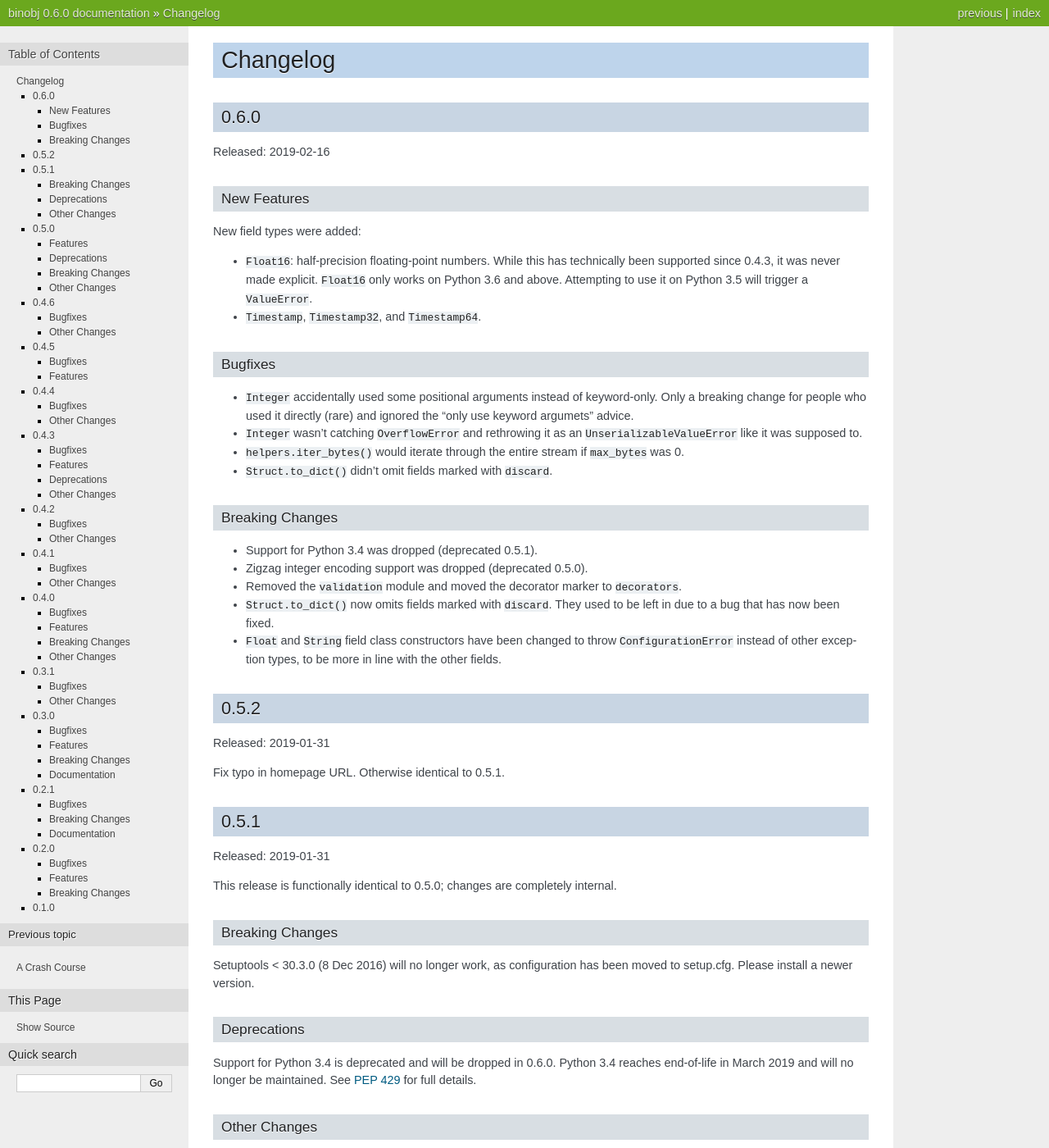
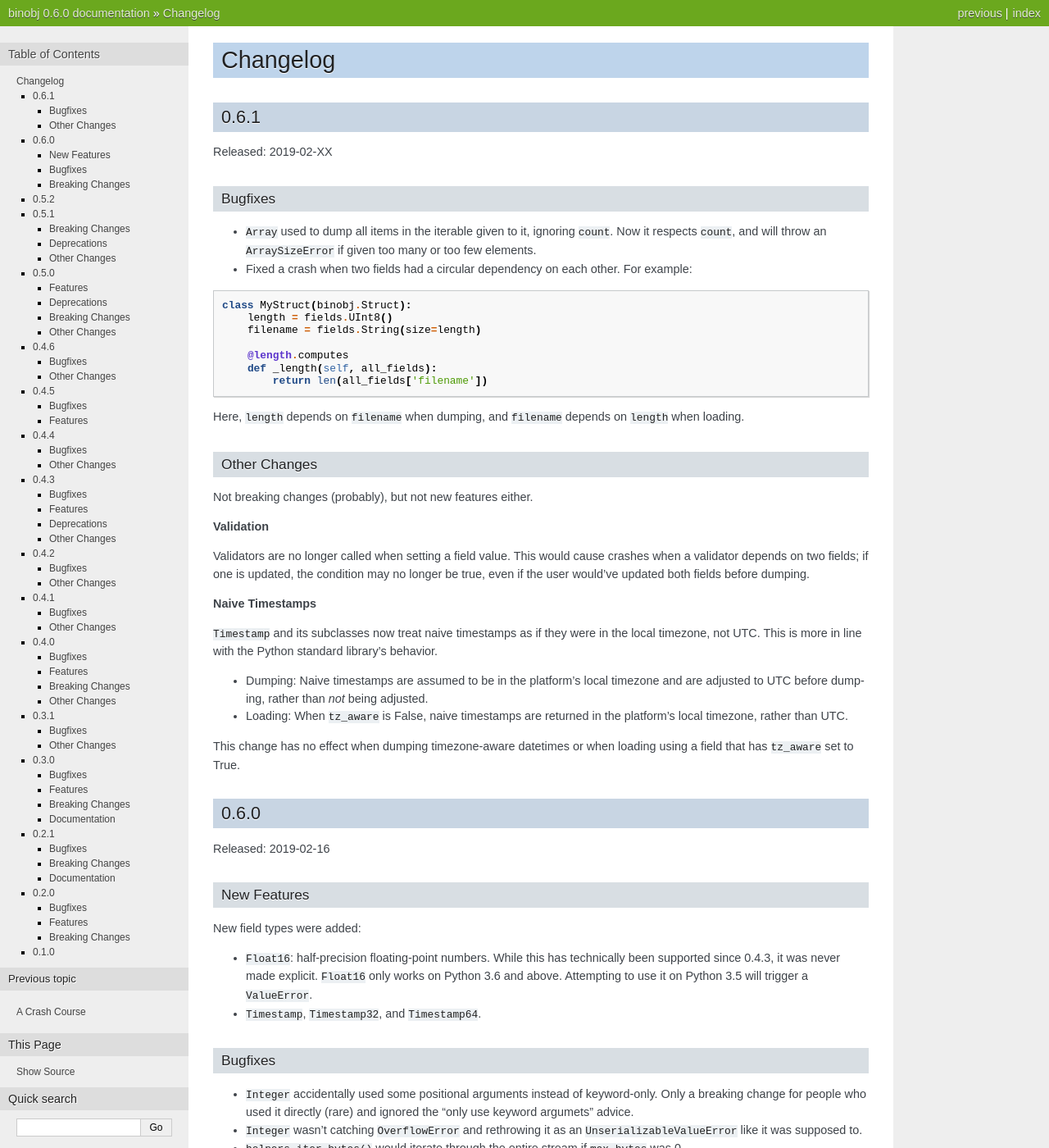
Before and after one commit to dargueta/binobj, a Sphinx documentation site: the page built from docs/source/CHANGELOG.rst, in a window 1280 px wide and 1400 px high. Shown: the whole window at 82% size. Built offline with Sphinx 7.4.7, drawn with Linux system fonts in a browser that asks for light colours.

Commit message:
Assume naive timestamps are local

```diff
--- a/docs/source/CHANGELOG.rst
+++ b/docs/source/CHANGELOG.rst
@@ -1,5 +1,58 @@
 Changelog
 =========
+
+0.6.1
+-----
+
+Released: 2019-02-XX
+
+Bugfixes
+~~~~~~~~
+
+* ``Array`` used to dump all items in the iterable given to it, ignoring ``count``.
+  Now it respects ``count``, and will throw an ``ArraySizeError`` if given too
+  many or too few elements.
+* Fixed a crash when two fields had a circular dependency on each other. For
+  example:
+
+.. code-block:: python
+
+    class MyStruct(binobj.Struct):
+        length = fields.UInt8()
+        filename = fields.String(size=length)
+
+        @length.computes
+        def _length(self, all_fields):
+            return len(all_fields['filename'])
+
+Here, ``length`` depends on ``filename`` when dumping, and ``filename`` depends
+on ``length`` when loading.
+
+Other Changes
+~~~~~~~~~~~~~
+
+Not breaking changes (probably), but not new features either.
+
+**Validation**
+
+Validators are no longer called when setting a field value. This would cause
+crashes when a validator depends on two fields; if one is updated, the condition
+may no longer be true, even if the user would've updated both fields before
+dumping.
+
+**Naive Timestamps**
+
+``Timestamp`` and its subclasses now treat naive timestamps as if they were in
+the local timezone, not UTC. This is more in line with the Python standard
+library's behavior.
+
+* Dumping: Naive timestamps are assumed to be in the platform's local timezone
+  and are adjusted to UTC before dumping, rather than *not* being adjusted.
+* Loading: When ``tz_aware`` is False, naive timestamps are returned in the
+  platform's local timezone, rather than UTC.
+
+This change has no effect when dumping timezone-aware datetimes or when loading
+using a field that has ``tz_aware`` set to True.
 
 0.6.0
 -----
```
Also changed, not shown: 2 other files.
